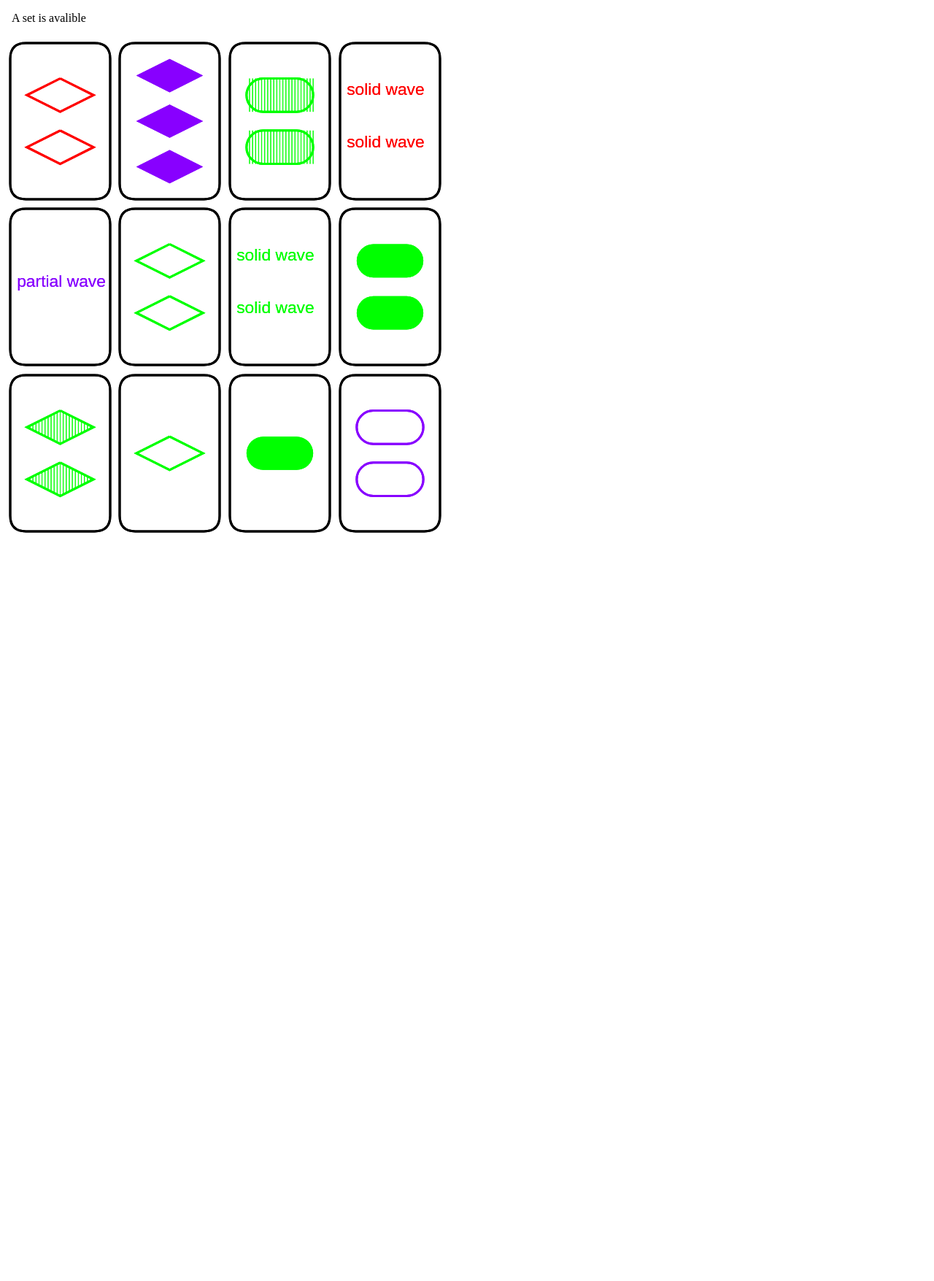
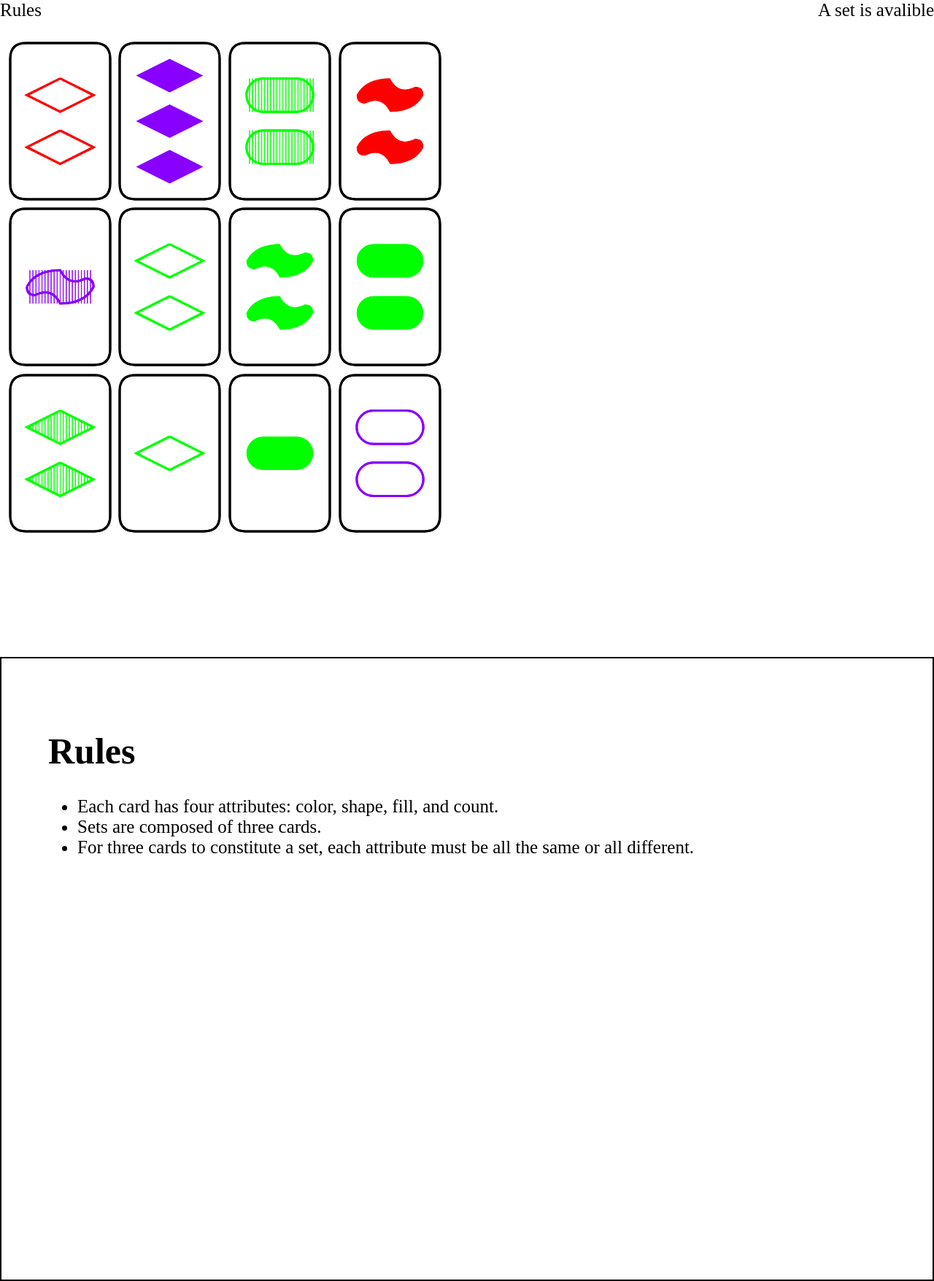
Before and after one commit to RagingRoosevelt/RagingRoosevelt.github.io, a Jekyll site: the page utilities/Set/index.html, which Jekyll copies as it is, in a window 1280 px wide. Shown: the whole page at 73% size. Built offline with Jekyll 4.4.1, drawn with Linux system fonts in a browser that asks for light colours; before the commit the page ends 904 px from its top, so only the background shows below that.

Commit message:
Set: Added new shape for wave.  Improved div layout.  Enabled rule display.

```diff
--- a/utilities/Set/index.html
+++ b/utilities/Set/index.html
@@ -7,6 +7,11 @@
     <title>Title</title>
 </head>
 <body onresize="resizedWindow()">
+    <div id="div_menu"><a onclick="javascript:showRules()">Rules</a><span id="status"></span></div>
+
+    <div id="div_game" class="fullView">
+        <canvas id="board">Please install a modern browser that supports Canvas elements!</canvas>
+    </div>
 
     <div id="div_setup" class="fullView">
         <select id="players" size="10">
@@ -16,21 +21,16 @@
             <option>text4</option>
             <option>text5</option>
         </select>
-
-    </div>
-
-    <div id="div_game" class="fullView">
-        <div id="div_status"><p id="p_status"></p></div>
-        <div id="div_board">
-            <canvas id="board">Please install a modern browser that supports Canvas elements!</canvas>
-        </div>
     </div>
 
     <div id="div_rules" class="fullView">
         <div id="div_rulesContent">
-            <h1>Rules</h1>
-            Each card has four attributes: color, shape, fill, and count.  Sets are composed of three cards.
-            For three cards to constitute a set, each attribute must be all the same or all different.
+            <h1 style="display: block;">Rules</h1>
+            <ul>
+                <li>Each card has four attributes: color, shape, fill, and count.</li>
+                <li>Sets are composed of three cards.</li>
+                <li>For three cards to constitute a set, each attribute must be all the same or all different.</li>
+            </ul>
         </div>
     </div>
 
--- a/utilities/Set/script/master.js
+++ b/utilities/Set/script/master.js
@@ -18,6 +18,7 @@ let canvas;
 let ctx;
 let boardDiv;
 
+let active = "board";
 let board = {w: 4,
             h: 3,
             cards: [],
@@ -62,7 +63,7 @@ window.onload = init;
 function init() {
     canvas = $("#board").get(0);
     ctx = canvas.getContext("2d");
-    boardDiv = $("#div_board");
+    boardDiv = $("#div_game");
 
     for (let color of [cRed, cGreen, cPurple]) {
         for (let shape of [sDiamond, sWave, sOval]) {
@@ -141,7 +142,7 @@ function drawBoard() {
             let i = card.rowcol2i(row,col);
             drawCard(ctx, x,y, x+cw, y+ch, 3, board.cards[i]);
 
-            $("#div_board").append($(buildDiv(x,y,cw,ch,i)));
+            $("#div_game").append($(buildDiv(x,y,cw,ch,i)));
         }
     }
 
@@ -265,6 +266,11 @@ function drawOval(ctx,x,y,w,h,thickness,fill,color) {
     h = h/2;
     const lineCount = card.shading();
 
+    ctx.lineWidth = thickness;
+    ctx.strokeStyle = color;
+    ctx.outlineStyle = color;
+    ctx.fillStyle = color;
+
     ctx.beginPath();
     ctx.moveTo(x-w+h,y-h);
     ctx.lineTo(x+w-h,y-h);
@@ -273,11 +279,6 @@ function drawOval(ctx,x,y,w,h,thickness,fill,color) {
     ctx.lineTo(x-w+h,y+h);
     ctx.arcTo(x-w,y+h,x-w,y,h);
     ctx.arcTo(x-w,y-h,x-w+h,y-h,h);
-
-    ctx.lineWidth = thickness;
-    ctx.strokeStyle = color;
-    ctx.outlineStyle = color;
-    ctx.fillStyle = color;
 
     if (fill==fEmpty) {
         ctx.stroke();
@@ -306,10 +307,53 @@ function drawWave(ctx,x,y,w,h,thickness,fill,color) {
     h = h / 2;
     const lineCount = card.shading();
 
-    ctx.font = h + "px Arial";
+    ctx.lineWidth = thickness;
+    ctx.strokeStyle = color;
+    ctx.outlineStyle = color;
     ctx.fillStyle = color;
-    ctx.fillText(fill + "\nwave", x-1.3*w, y);
 
+    ctx.beginPath();
+
+    // set up basic shape
+    let points = [{x: -4, y: 0}
+        , {x: 0, y: -4}
+        , {x: 3, y: -2}
+        , {x: 4, y: 0}
+        , {x: 0, y: 4}
+        , {x: -3, y: 2}
+        , {x: -4, y: 0}];
+    let control = [{x: -3, y: -4}
+        , {x: 1, y: 0}
+        , {x: 4, y: -2}
+        , {x: 3, y: 4}
+        , {x: -1, y: 0}
+        , {x: -4, y: 2}];
+    ctx.moveTo(x+points[0].x*w/4, y+points[0].y*h/4);
+    for (let i=1; i<points.length; i++) {
+        ctx.quadraticCurveTo(x+control[i-1].x*w/4, y+control[i-1].y*h/4, x+points[i].x*w/4, y+points[i].y*h/4);
+    }
+
+    // draw the shape's fill
+    if (fill==fEmpty) {
+        ctx.stroke();
+    } else if (fill==fPartial) {
+        ctx.stroke();
+
+        ctx.beginPath();
+        ctx.lineWidth = (thickness > 1) ? Math.floor(thickness/3) : 1;
+
+        const dX = 2*w/(lineCount-1);
+
+        for (let i=x-w+dX; i<x+w; i+=dX) {
+            ctx.moveTo(i,y-h);
+            ctx.lineTo(i,y+h);
+        }
+        ctx.stroke();
+
+    } else if (fill==fSolid) {
+        ctx.closePath();
+        ctx.fill();
+    }
 }
 
 function isSet(hand) {
@@ -395,20 +439,13 @@ function buildDiv(x,y,w,h,i) {
     return r;
 }
 
-/*
-function clickedBoard(e) {
-    var mousePos = getMousePos(e);
-    ctx.beginPath();
-    ctx.arc(mousePos.x, mousePos.y, 3, 0, 2*Math.PI);
-    ctx.stroke();
-}
-*/
-
 function clickedCard(i) {
     log("Clicked on card #" + i);
+
+    // has the card already been picked?  if so, remove it
     for (j in board.picked) {
         if (i == board.picked[j].i) {
-            log("Card #" + i + " already picked");
+            log("Removing card #" + i + " (card already picked)");
             let temp = board.picked.splice(j,1);
             console.log(temp);
             $("#card"+temp[0].i).css("box-shadow", "none");
@@ -416,18 +453,19 @@ function clickedCard(i) {
         }
     }
 
+    // are there already three cards picked?  if so, removed the first one picked
     if (board.picked.length == 3) {
         let temp = board.picked.shift();
         $("#card"+temp.i).css("box-shadow", "none");
     }
 
+    // add the card that was just picked to the hand
     board.picked.push({i: i, v: board.cards[i]});
     let r = Math.round(card.h() / 20);
     let shadow = r + "px " + r + "px " + "#000000";
     $("#card"+i).css("box-shadow", shadow);
-    log($("#card"+i));
-    //$("#card"+i).style.boxShadow = shadow;
 
+    // are there now three cards in the hand?  if so, check if they are a set.
     if (board.picked.length == 3) {
         let hand = [board.picked[0].v, board.picked[1].v, board.picked[2].v];
         if (isSet(hand)) {
@@ -450,5 +488,18 @@ function getMousePos(e) {
 
 function log(msg) {
     console.log(msg);
-    $("#p_status").eq(0).text(msg);
+    $("#status").eq(0).text(msg);
 }
+
+function showRules() {
+    if (active == "board") {
+        $("#div_game").css("top", "100vh");
+        $("#div_rules").css("top", "5vh");
+        active = "rules";
+    } else if (active == "rules") {
+        $("#div_game").css("top", "5vh");
+        $("#div_rules").css("top", "100vh");
+        active = "board";
+    }
+
+}
--- a/utilities/Set/style/master.css
+++ b/utilities/Set/style/master.css
@@ -5,40 +5,51 @@ html, body {
     overflow: hidden;
     margin: 0;
     padding: 0;
+
+    font-size: 1.25em;
 }
 
+#div_rules, #div_setup {
+    top: 100vh;
+}
 .fullView {
     position: absolute;
-    top: 0vh;
-    left: 0vw;
-    width: 100vw;
-    height: 100vh;
-}
-
-#div_setup, #div_rules {
-    display: none;
-}
-#div_rulesContent, #p_status {
-    padding: 1em;
-    margin: 0;
-}
-#div_board {
+    top: 5vh;
+    left: 0;
     width: 100vw;
     height: 95vh;
+}
+#div_game, #div_rules, #div_setup {
+    background: #ffffff;
+}
+#status {
     position: absolute;
-    top: 5%;
-    display: block;
+    right: 0;
 }
-#div_status {
+#div_rulesContent {
+    position: absolute;
+    padding: 5%;
+    margin: 0;
+    border-width: 2px;
+    border-style: solid;
+    box-sizing: border-box;
+    top: 0;
+    left: 0;
+    width: 100%;
+    height: 100%;
+}
+#div_menu {
     width: 100vw;
     height: 5vh;
     position: absolute;
     top: 0;
     display: block;
+    border-width: 0 0 2px 0;
+    border-style: solid;
 }
 
 #players {
-    position: relative;
+    position: absolute;
     left: 30vw;
     top: 10vw;
     width: 40vw;
@@ -48,3 +59,8 @@ html, body {
     position: absolute;
     z-index: 1;
 }
+#board {
+    position: absolute;
+    top: 0;
+    left: 0;
+}
```
